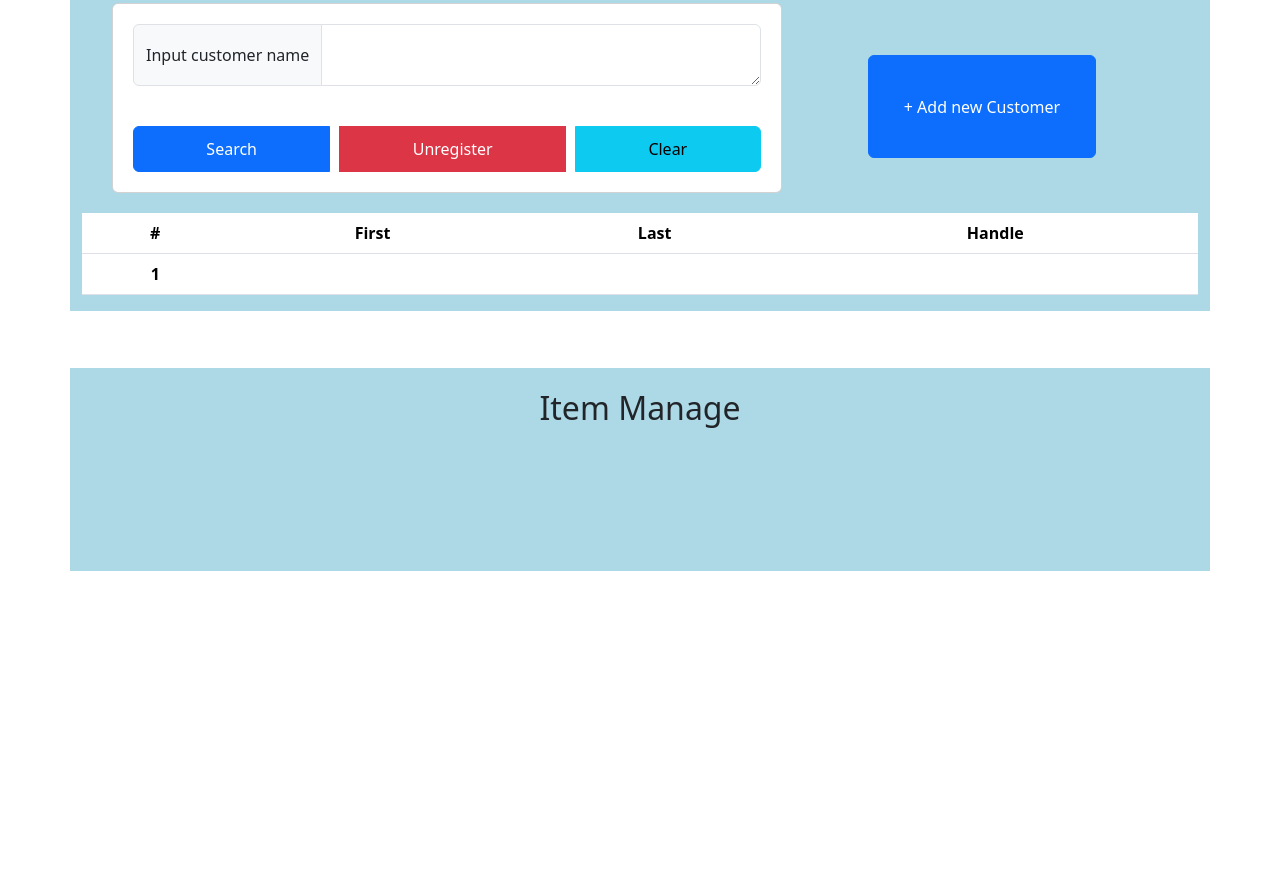
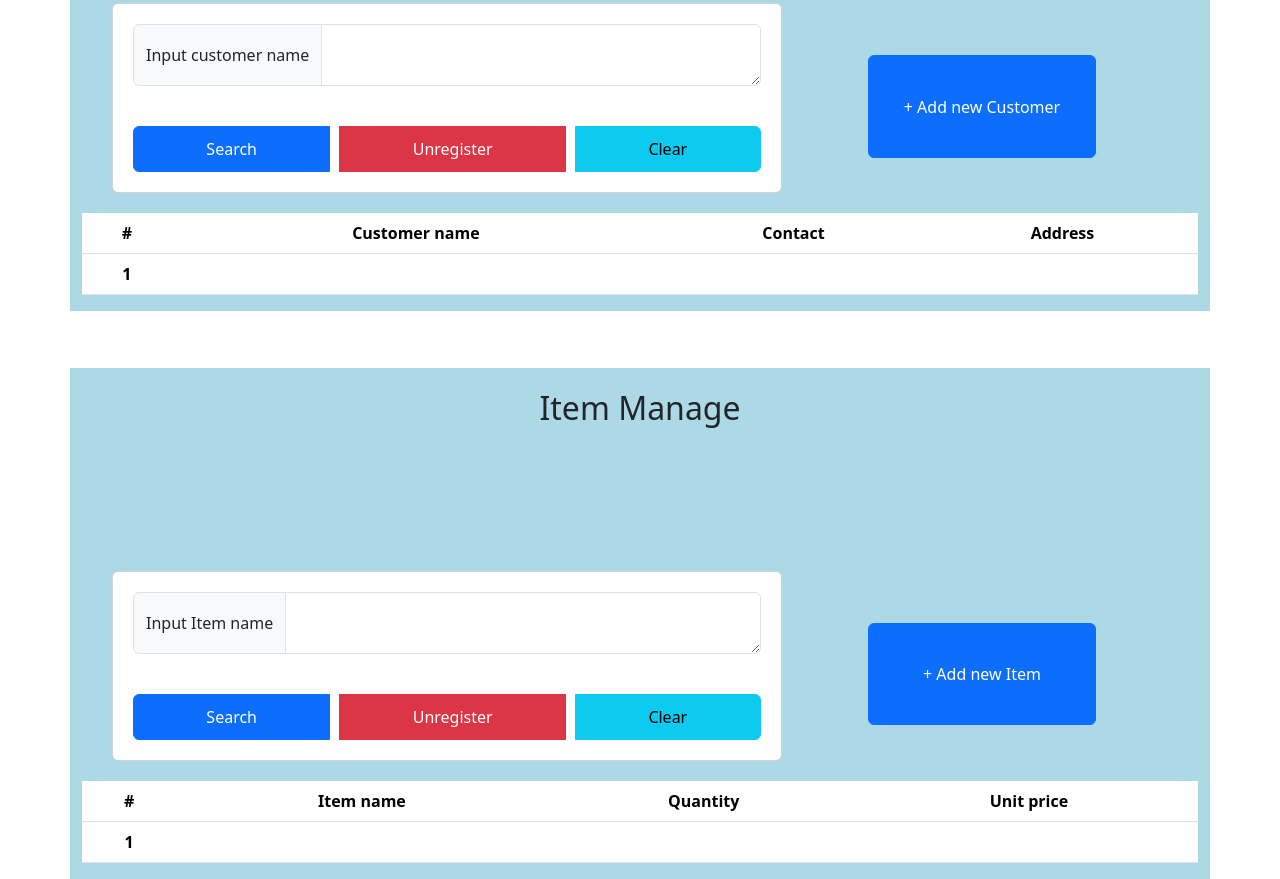
Before and after one commit to Visun517/POS-system, a plain HTML site: page index.html in a window 1280 px wide. Shown: the part 1100-1979 px from the top of the page. Before the commit the page ends 1671 px from the top, so only its background shows below. Drawn offline with nearby package versions, Linux system fonts and the light colour scheme.

Commit message:
SPA-second-commit

```diff
--- a/index.html
+++ b/index.html
@@ -76,9 +76,9 @@
                     <thead>
                     <tr>
                         <th scope="col">#</th>
-                        <th scope="col">First</th>
-                        <th scope="col">Last</th>
-                        <th scope="col">Handle</th>
+                        <th scope="col">Customer name</th>
+                        <th scope="col">Contact</th>
+                        <th scope="col">Address</th>
                     </tr>
                     </thead>
                     <tbody>
@@ -103,6 +103,41 @@
             <section id="item">
                 <h1 class="topic">Item Manage</h1>
 
+                <div class="card customer-card">
+
+                    <div class="input-group customer-input">
+                        <span class="input-group-text">Input Item name</span>
+                        <textarea class="form-control" aria-label="With textarea"></textarea>
+                    </div>
+
+                    <div class="card-body btn-group">
+                        <button type="button" class="btn btn-primary">Search</button>
+                        <button type="button" class="btn btn-danger">Unregister</button>
+                        <button type="button" class="btn btn-info">Clear</button>
+                    </div>
+
+                </div>
+                <button type="button" class="btn btn-primary add-btn">+ Add new Item</button>
+
+                <table class="table">
+                    <thead>
+                    <tr>
+                        <th scope="col">#</th>
+                        <th scope="col">Item name</th>
+                        <th scope="col">Quantity</th>
+                        <th scope="col">Unit price</th>
+                    </tr>
+                    </thead>
+                    <tbody>
+                    <tr>
+                        <th scope="row">1</th>
+                        <td></td>
+                        <td></td>
+                        <td></td>
+                    </tr>
+                    </tbody>
+                </table>
+
 
             </section>
 
```
